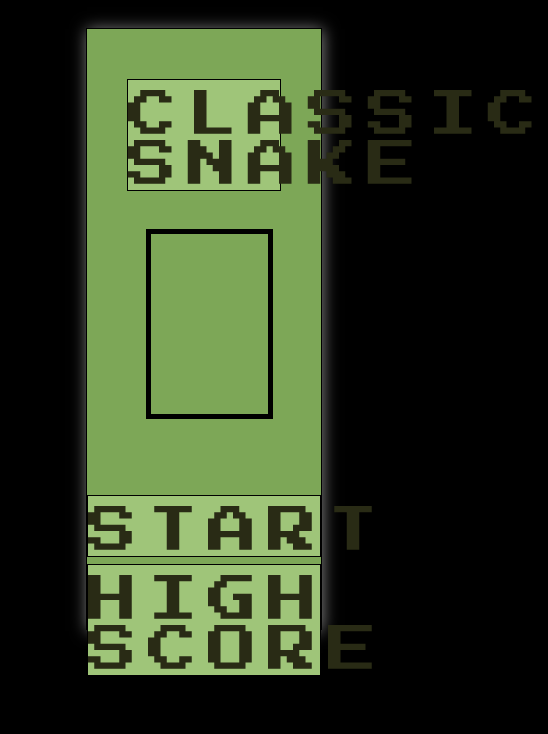
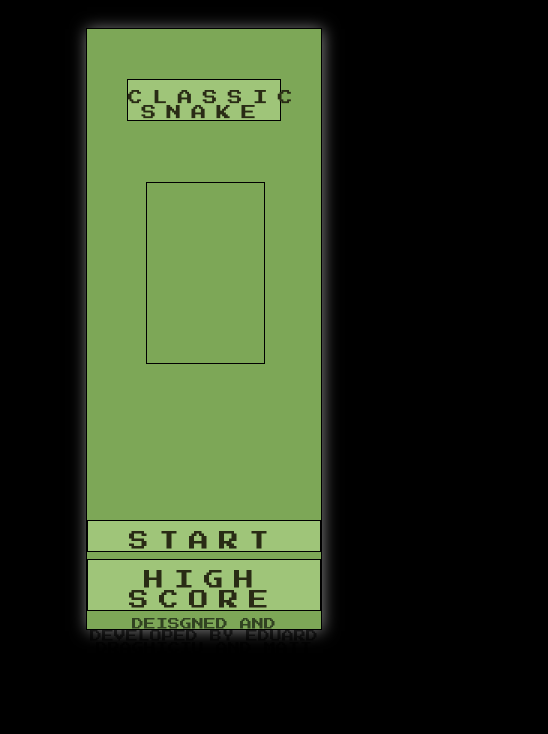
Before and after one commit to m4ttyng/SnakeGame, a plain HTML site: page index.html in a window 390 px wide. Shown: the whole page, 548 px wide, since content can reach past the window. Drawn offline with nearby package versions, Linux system fonts and the light colour scheme.

Commit message:
Add files via upload
- Added media queries
-Dimmed the border, it looks better I think

```diff
--- a/index_style.css
+++ b/index_style.css
@@ -42,7 +42,7 @@ a{
   position: relative;
   width: 50%;
   height: 30%;
-  border: 5px solid black;
+  border: 1px solid black;
   margin: 0% 0% 0% 25%;
   margin-top: -5%;
 }
@@ -144,3 +144,28 @@ a{
   text-transform: uppercase;
   opacity: 0;
 }
+@media only screen and (max-width: 1000px) {
+  #snakeGame{
+    font-size: 24px;
+  }
+  #gameCanvas{
+    margin-top: 3%;
+  }
+  #startButton{
+    margin-top: -2%;
+  }
+}
+@media only screen and (max-width: 600px) {
+  #snakeGame{
+    font-size: 15px;
+  }
+  #startButton{
+    margin-top: 35%;
+  }
+  #startButton, #highScore{
+    font-size: 20px;
+  }
+  #gameCanvas{
+    margin-top: 20%;
+  }
+}
```
